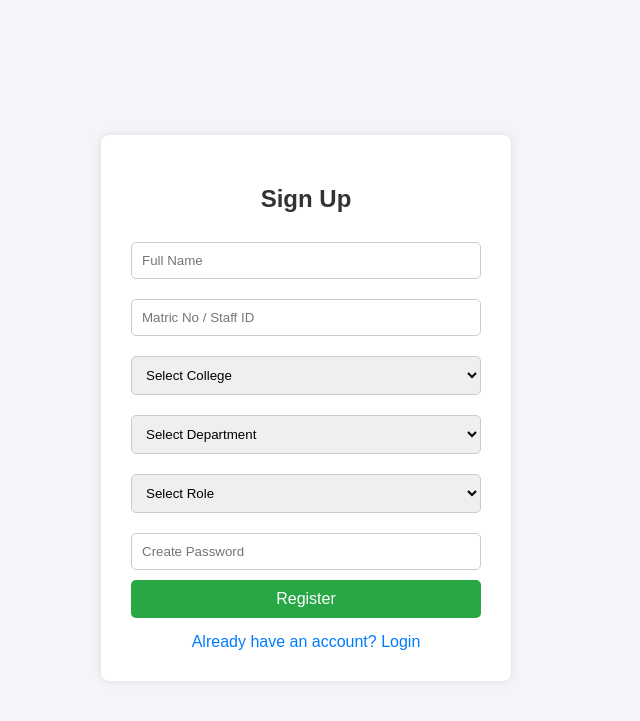
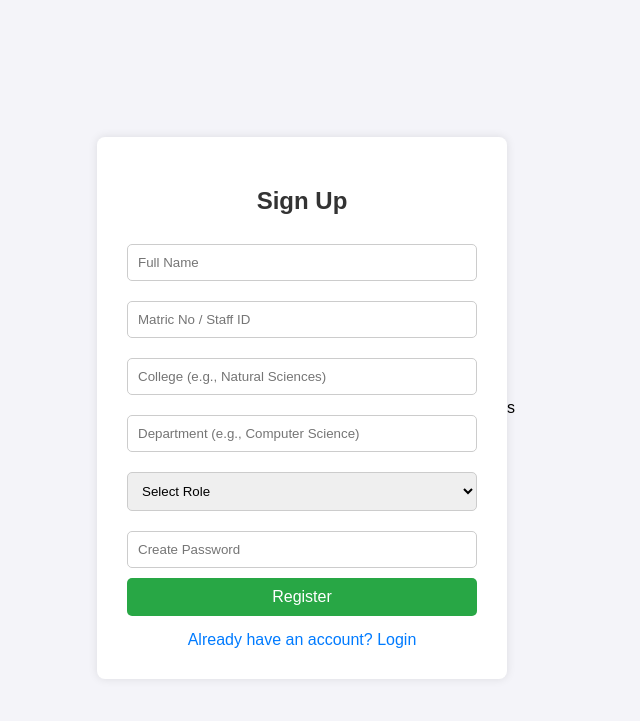
Before and after one commit to N-UDOH/Ai_Class_Attendance_Mgt_Sys, a FastAPI app: page /register in a window 1280 px wide. Shown: the top 721 px of the page, without its empty margins (334-974 px from the left). Run offline with FastAPI, Linux system fonts and the light colour scheme.

Commit message:
Change college and department to text inputs

```diff
--- a/app/templates/register.html
+++ b/app/templates/register.html
@@ -43,20 +43,8 @@
             <input type="text" name="name" placeholder="Full Name" required>
             <input type="text" name="staff_no" placeholder="Matric No / Staff ID" required>
 
-            <select name="college" required>
-                <option value="" disabled selected>Select College</option>
-                <option value="Science">College of Science</option>
-                <option value="Arts">College of Arts</option>
-                <option value="Social Sciences">College of Social Sciences</option>
-            </select>
-
-            <select name="department" required>
-                <option value="" disabled selected>Select Department</option>
-                <option value="Computer Science">Computer Science</option>
-                <option value="Biochemistry">Biochemistry</option>
-                <option value="Economics">Economics</option>
-                <option value="Mass Comm">Mass Communication</option>
-            </select>
+            <input type="text" name="college" placeholder="College (e.g., Natural Sciences)" required>
+            <input type="text" name="department" placeholder="Department (e.g., Computer Science)" required>
 
             <select name="role" id="role" onchange="toggleFields()" required>
                 <option value="" disabled selected>Select Role</option>
@@ -85,4 +73,4 @@
     </div>
 
 </body>
-</html>
+</html>s
```
